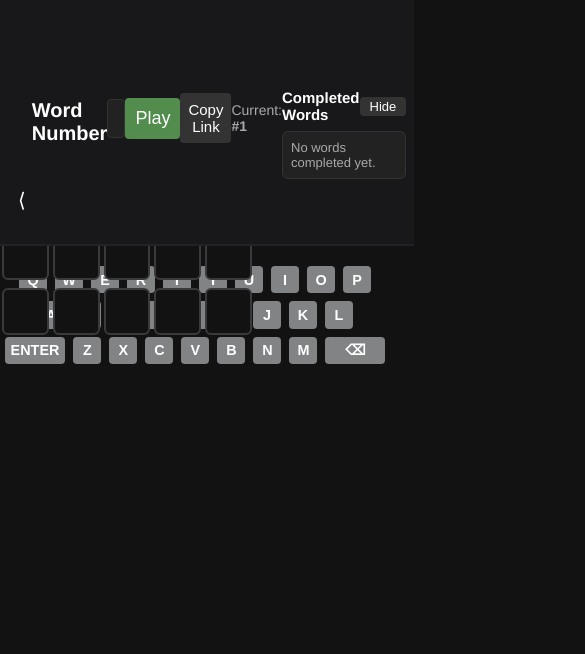
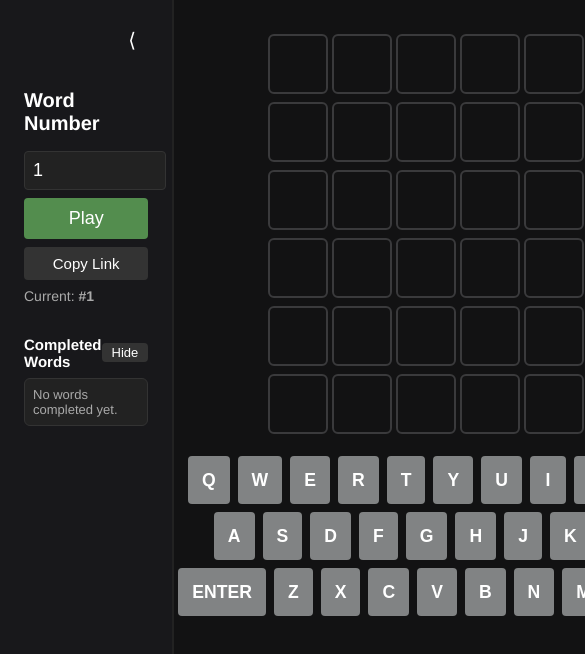
Before and after one commit to DhruvDhariwal/Wordle, a React (Create React App) app: page / in a window 390 px wide. Shown: the top 654 px of the page, 585 px wide, since content can reach past the window. Built offline with nearby package versions, Linux system fonts and the light colour scheme.

Commit message:
removed mobile styling

```diff
--- a/src/App.tsx
+++ b/src/App.tsx
@@ -241,14 +241,7 @@ const App: React.FC = () => {
   return (
     <>
       <Global styles={globalStyles} />
-      <div style={{
-        display: 'flex',
-        flexDirection: 'row',
-        minHeight: '100vh',
-        width: '100vw',
-        overflowX: 'hidden',
-        position: 'relative',
-      }}>
+      <div style={{ display: 'flex', flexDirection: 'row', minHeight: '100vh' }}>
         {/* Sidebar */}
         <div style={{
           width: sidebarOpen ? 220 : 40,
@@ -258,23 +251,7 @@ const App: React.FC = () => {
           flexDirection: 'column',
           alignItems: sidebarOpen ? 'flex-start' : 'center',
           borderRight: '2px solid #222',
-          transition: 'width 0.2s, padding 0.2s',
-          position: 'relative',
-          zIndex: 10,
-          ...(window.innerWidth < 600 ? {
-            position: 'fixed',
-            top: 0,
-            left: 0,
-            width: '100vw',
-            height: sidebarOpen ? 220 : 40,
-            borderRight: 'none',
-            borderBottom: '2px solid #222',
-            flexDirection: 'row',
-            alignItems: 'center',
-            justifyContent: 'flex-start',
-            padding: sidebarOpen ? 12 : 4,
-            overflowX: 'auto',
-          } : {})
+          transition: 'width 0.2s, padding 0.2s'
         }}>
           <button
             onClick={() => setSidebarOpen((open) => !open)}
@@ -352,25 +329,8 @@ const App: React.FC = () => {
           </>}
         </div>
         {/* Main game area */}
-        <div style={{
-          flex: 1,
-          display: 'flex',
-          flexDirection: 'column',
-          alignItems: 'center',
-          justifyContent: 'flex-start',
-          paddingTop: window.innerWidth < 600 ? 12 : 32,
-          width: '100vw',
-          minHeight: window.innerWidth < 600 ? 'calc(100vh - 220px)' : '100vh',
-        }}>
-          <div style={{
-            height: window.innerWidth < 600 ? '60vw' : 404,
-            width: '100vw',
-            maxWidth: 420,
-            display: 'flex',
-            flexDirection: 'column',
-            justifyContent: 'flex-start',
-            margin: '0 auto',
-          }}>
+        <div style={{ flex: 1, display: 'flex', flexDirection: 'column', alignItems: 'center', justifyContent: 'flex-start', paddingTop: 32 }}>
+          <div style={{ height: 404, display: 'flex', flexDirection: 'column', justifyContent: 'flex-start' }}>
             <GameBoard guesses={boardGuesses} statuses={boardStatuses} maxRows={MAX_ROWS} />
           </div>
           <Keyboard onKey={onKey} keyStatuses={keyStatuses} />
--- a/src/components/Keyboard.tsx
+++ b/src/components/Keyboard.tsx
@@ -32,12 +32,6 @@ const KeyButton = styled.button<{ status?: TileStatus }>`
   cursor: pointer;
   user-select: none;
   transition: background 0.2s;
-  @media (max-width: 600px) {
-    height: 7vw;
-    min-width: 28px;
-    font-size: 0.9rem;
-    padding: 0 6px;
-  }
 `;
 
 interface KeyboardProps {
--- a/src/components/Tile.tsx
+++ b/src/components/Tile.tsx
@@ -19,12 +19,6 @@ const TileContainer = styled.div`
   display: flex;
   align-items: center;
   justify-content: center;
-  @media (max-width: 600px) {
-    width: 12vw;
-    height: 12vw;
-    min-width: 36px;
-    min-height: 36px;
-  }
 `;
 
 const StyledTile = styled.div<{ status: TileStatus }>`
@@ -42,9 +36,6 @@ const StyledTile = styled.div<{ status: TileStatus }>`
   box-sizing: border-box;
   position: relative;
   border-radius: 6px;
-  @media (max-width: 600px) {
-    font-size: 1.5rem;
-  }
 `;
 
 type TileProps = {
```
